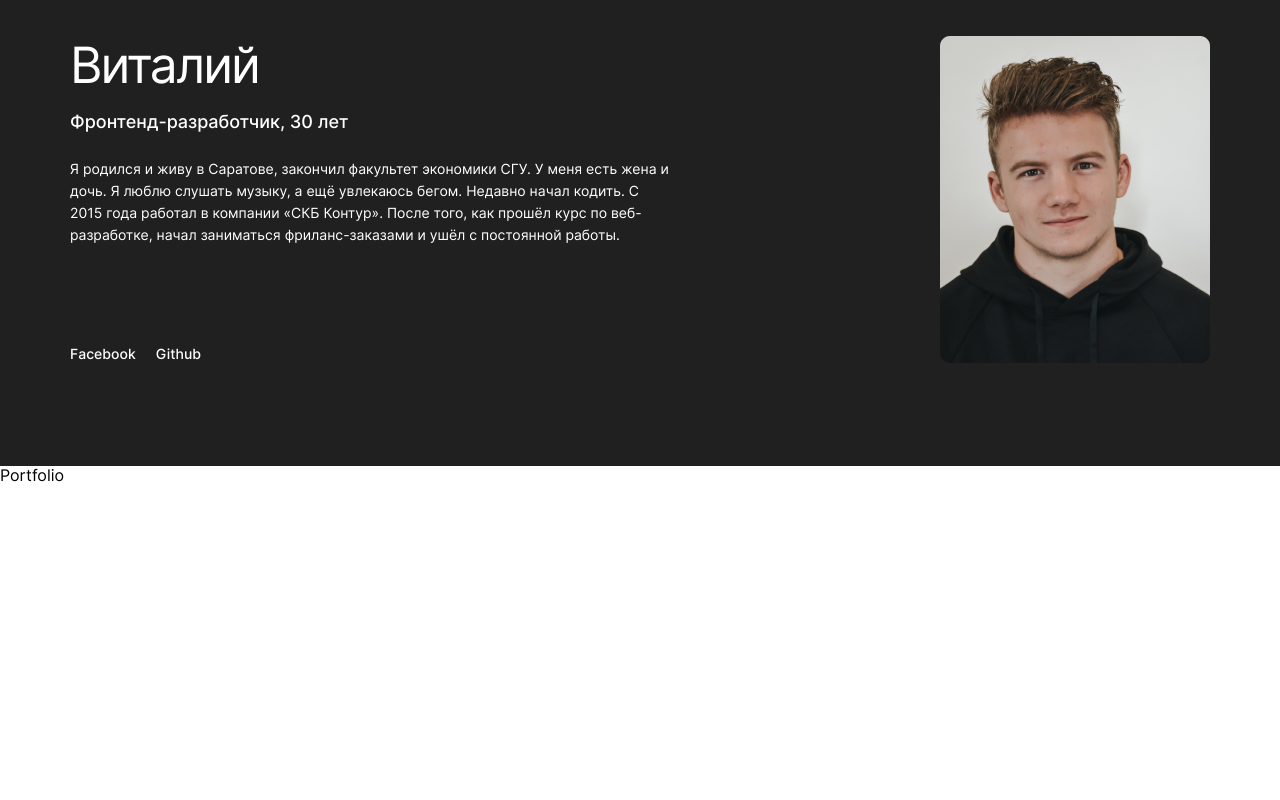
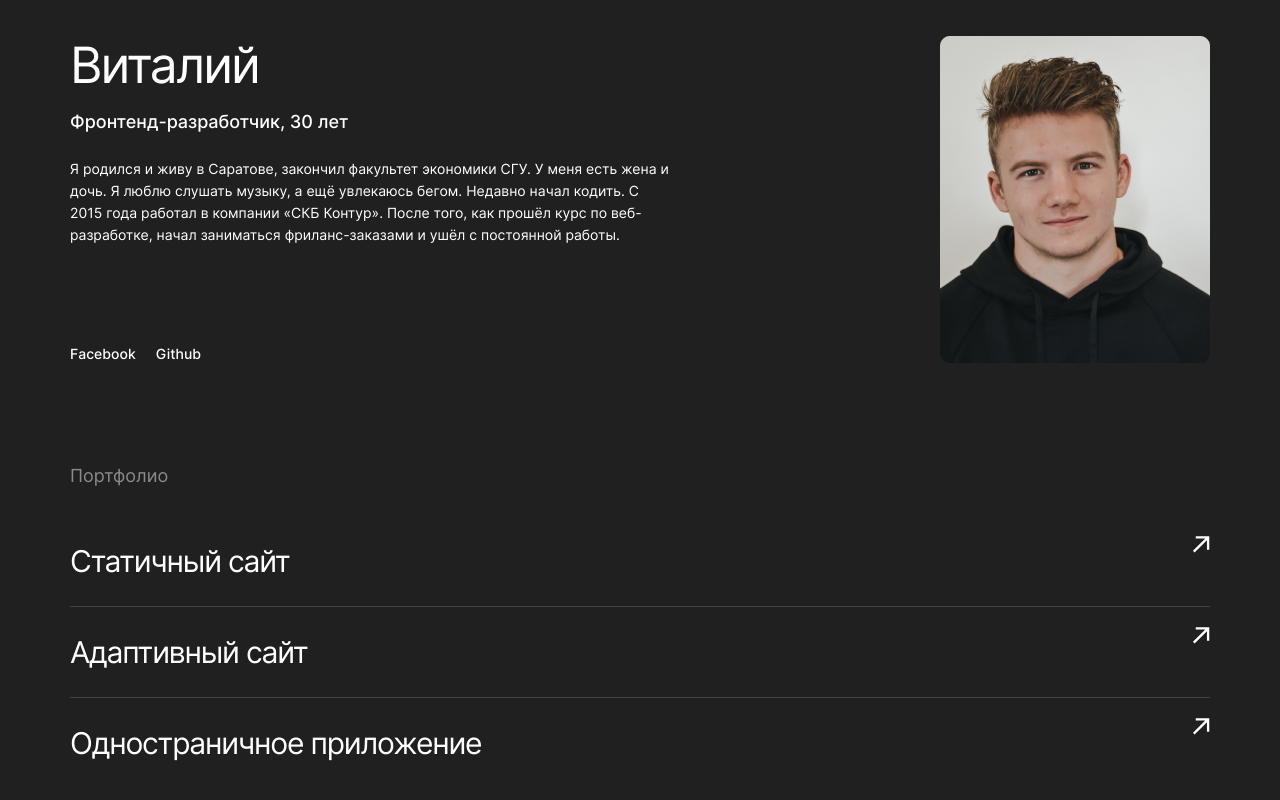
Before and after one commit to zoxdrey/movies-explorer-frontend, a React (Create React App) app: page / in a window 1280 px wide. Shown: the part 2113-2913 px from the top of the page. Before the commit the page ends 2598 px from the top, so only its background shows below. Built offline with nearby package versions, Linux system fonts and the light colour scheme.

Commit message:
portfolio block

```diff
--- a/src/components/AboutMe/AboutMe.js
+++ b/src/components/AboutMe/AboutMe.js
@@ -1,6 +1,6 @@
 import "./AboutMe.css";
 import SectionTitle from "../SectionTitle/SectionTitle";
-import image from "../../images/student_photo.png";
+import image from "../../images/student-photo.png";
 const AboutMe = () => {
   return (
     <section className="about-me">
--- a/src/components/Main/Main.js
+++ b/src/components/Main/Main.js
@@ -2,7 +2,7 @@ import Promo from "../Promo/Promo";
 import AboutProject from "../AboutProject/AboutProject";
 import Techs from "../Techs/Techs";
 import AboutMe from "../AboutMe/AboutMe";
-import { Portfolio } from "../Portfolio/Portfolio";
+import Portfolio from "../Portfolio/Portfolio";
 import Header from "../Header/Header";
 import "./Main.css";
 
--- /dev/null
+++ b/src/components/Portfolio/Portfolio.css
@@ -0,0 +1,43 @@
+.portfolio {
+  padding: 0 70px 125px 70px;
+  background-color: #202020;
+}
+
+.portfolio__title {
+  margin: 0;
+  font-style: normal;
+  font-weight: normal;
+  font-size: 18px;
+  line-height: 20px;
+  font-family: "Inter", Arial, Helvetica, sans-serif;
+  color: #8b8b8b;
+  mix-blend-mode: normal;
+}
+
+.portfolio__list {
+  list-style-type: none;
+  margin: 50px 0 125px 0;
+  padding: 0;
+}
+
+.portfolio__list-item {
+  display: flex;
+  justify-content: space-between;
+}
+
+.portfolio__list-item-text {
+  font-family: "Inter", Arial, Helvetica, sans-serif;
+  font-style: normal;
+  font-weight: normal;
+  font-size: 30px;
+  line-height: 50px;
+  letter-spacing: -0.04em;
+  color: #ffffff;
+}
+
+.portfolio__list-devider {
+  background: #424242;
+  height: 1px;
+  width: 100%;
+  margin: 20px 0 20px 0;
+}
--- a/src/components/Portfolio/Portfolio.js
+++ b/src/components/Portfolio/Portfolio.js
@@ -1,3 +1,36 @@
-export const Portfolio = () => {
-    return (<div>Portfolio</div>)
-}
+import "./Portfolio.css";
+import arrowIcon from "../../images/arrow-icon.svg";
+
+const Portfolio = () => {
+  return (
+    <section className="portfolio">
+      <h2 className="portfolio__title">Портфолио</h2>
+      <ul className="portfolio__list">
+        <li className="portfolio__list-item">
+          <div className="portfolio__list-item-text">Статичный сайт</div>
+          <div className="portfolio__list-item-icon">
+            <img src={arrowIcon} alt="иконка"></img>
+          </div>
+        </li>
+        <div className="portfolio__list-devider"></div>
+        <li className="portfolio__list-item">
+          <div className="portfolio__list-item-text">Адаптивный сайт</div>
+          <div className="portfolio__list-item-icon">
+            <img src={arrowIcon} alt="иконка"></img>
+          </div>
+        </li>
+        <div className="portfolio__list-devider"></div>
+        <li className="portfolio__list-item">
+          <div className="portfolio__list-item-text">
+            Одностраничное приложение
+          </div>
+          <div className="portfolio__list-item-icon">
+            <img src={arrowIcon} alt="иконка"></img>
+          </div>
+        </li>
+      </ul>
+    </section>
+  );
+};
+
+export default Portfolio;
```
Also changed, not shown: src/images/arrow-icon.svg (added), src/images/student-photo.png (renamed from src/images/student_photo.png).
